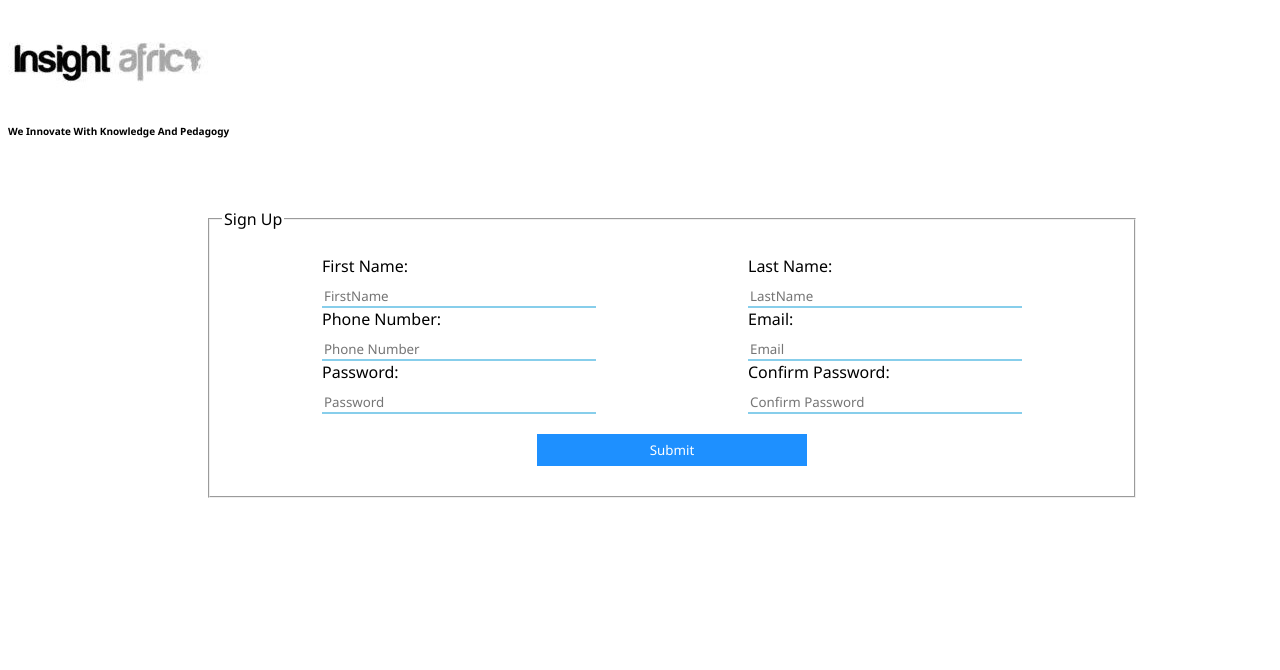
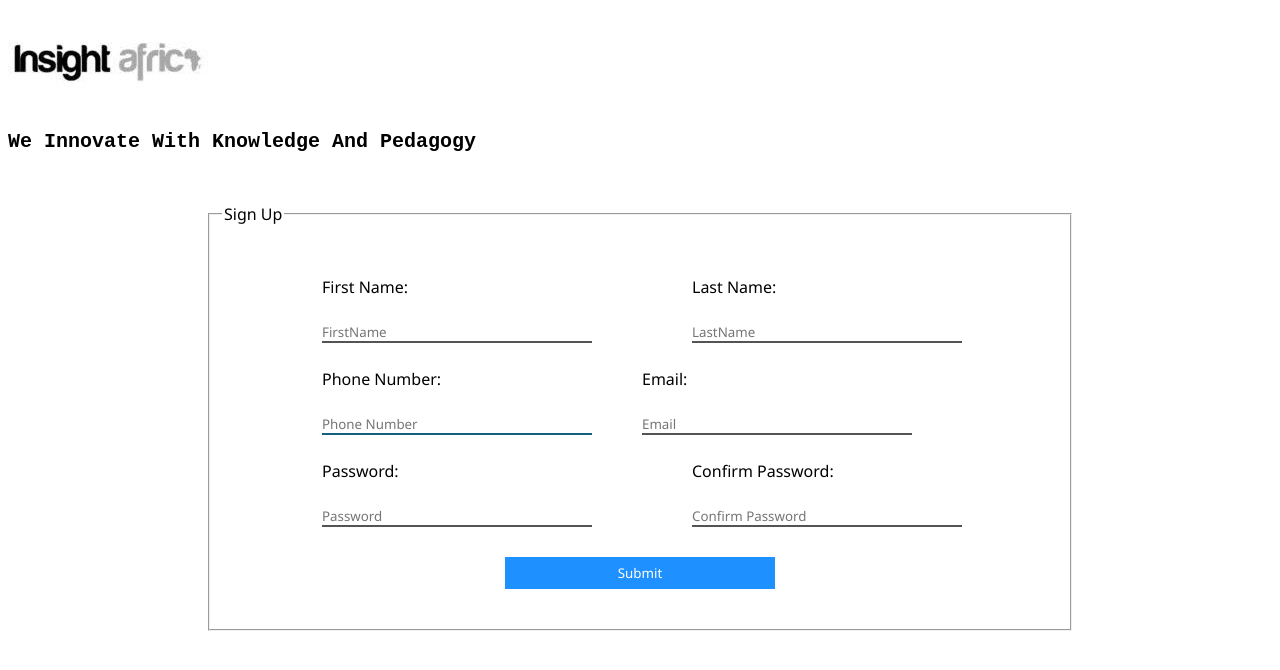
Before and after one commit to BigUncleYemi/Insight-africa, a React (Create React App) app: page / in a window 1280 px wide. Shown: the top 670 px of the page. Built offline with nearby package versions, Linux system fonts and the light colour scheme.

Commit message:
Updated layout

```diff
--- a/src/css/index.css
+++ b/src/css/index.css
@@ -1,51 +1,68 @@
 *{
     font-family: 'Segoe UI', Tahoma, Geneva, Verdana, sans-serif;
     text-transform: capitalize;
+    background-color: rgba(255, 255, 255, 0.996);
 }
 header {
     display: block
 }
 header > h1{
-    font-size: 10px;
+    font-size: 20px;
+    font-family: Courier New, Courier, monospace;
 }
-
 .field{
-    margin: 70px 200px;
-    width: 900px;
+    margin: 50px 200px;
+    max-width: 900px;
     text-align: left;
 }
 .form{
     display: inline-block;
+    display: -ms-inline-flex;
     width: 100%;
 }
 .row{
     padding: 20px 100px 0px 100px;
+    display: block;
 }
-.col-right {
-    display: inline-grid;
-    float: right
+.row-form {
+    display: inline-flex;
+    width: 600px;
 }
-.col-left{
-    display: inline-grid;
-
+.col-left {
+    padding: 25px 0px 0px 0px;
+    margin-right: 50px;
+}
+.col-right{
+    padding: 25px 0px 0px 0px;
 }
 input{
-    border-color: skyblue;
+    border-color:black;
     border-top: none;
     border-left: none;
     border-right: none;
     padding-top: 10px;
     width: 270px;
 }
-
+input:focus{
+    border-color: rgb(21, 166, 223) ;
+}
+input:valid{
+    border-color: rgb(7, 33, 43);
+}
 #button{
     background-color: dodgerblue;
     color: white;
     border: none;
     padding: 7px 10px;
     text-align: center;
-    margin: 20px;
+    margin: 30px;
 }
 p{
     padding: 0px;
 }
+@media screen and (max-width: 768px) {
+    .row-form{
+        display: block;
+        min-width: 300px;
+    }
+}
```
